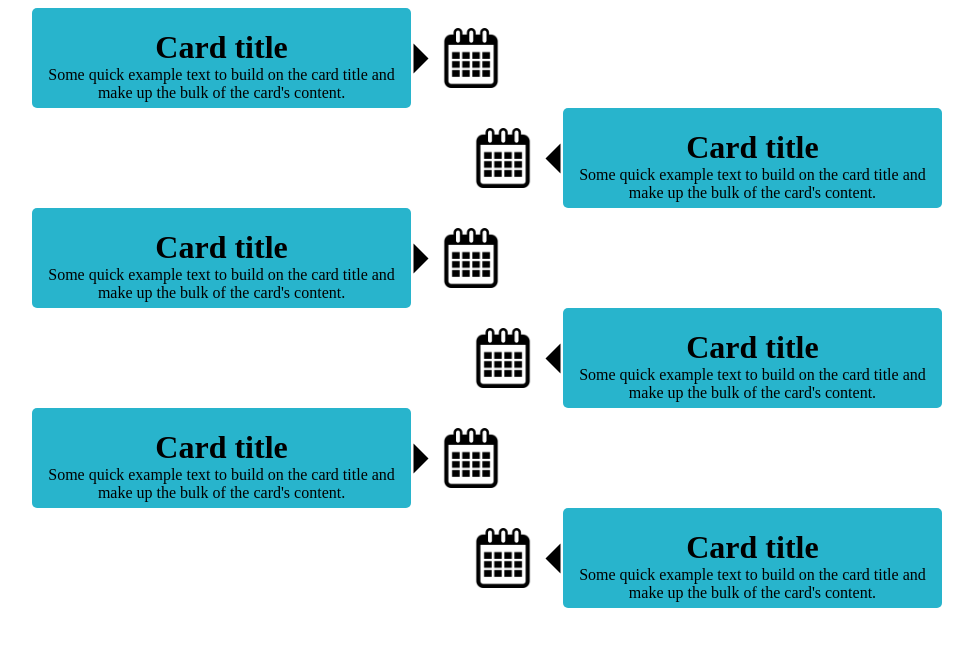
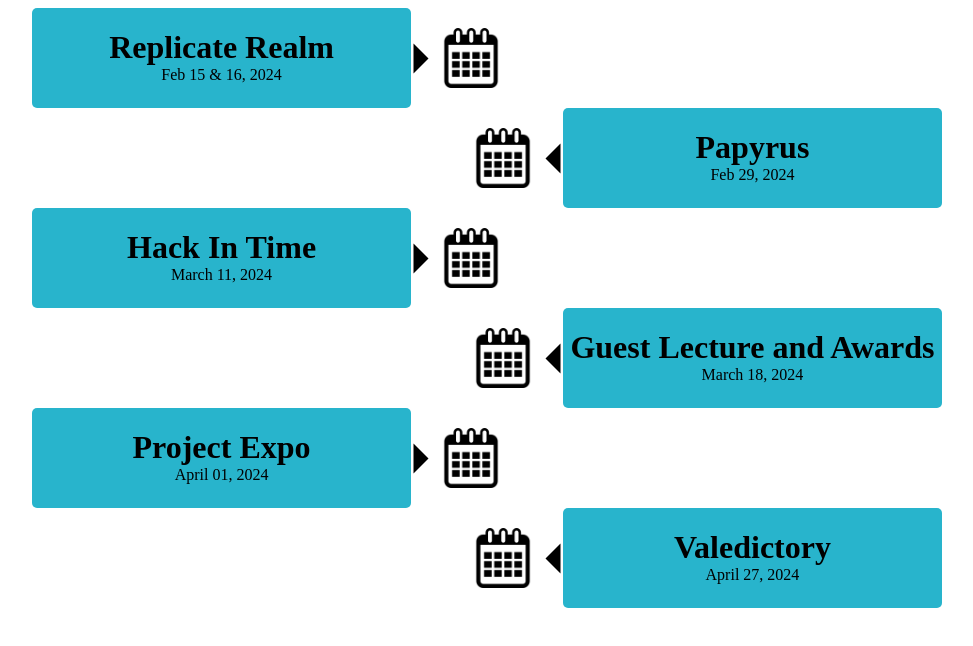
Before and after one commit to Barath3012/PixelPioneer_ReplicateRealm, a plain HTML site: page UpcomingEvents.html in a window 1280 px wide. Shown: the whole page, without its empty margins (153-1126 px from the left). Drawn offline with Linux system fonts and the light colour scheme.

Commit message:
Update UpcomingEvents.html

```diff
--- a/UpcomingEvents.html
+++ b/UpcomingEvents.html
@@ -5,8 +5,8 @@
         <div style="width: 14%;"></div>
         <div class="containerish">
                 <div class="middle">
-                  <h1 class="h1ig">Card title</h5>
-                  <p class="pig">Some quick example text to build on the card title and make up the bulk of the card's content.</p>
+                  <h1 class="h1ig">Replicate Realm</h5>
+                  <p class="pig">Feb 15 & 16, 2024</p>
                 </div>
 
         </div>
@@ -18,8 +18,8 @@
         <div class="triangle-right"></div>
         <div class="containerish">
             <div class="middle">
-              <h1 class="h1ig">Card title</h5>
-              <p class="pig">Some quick example text to build on the card title and make up the bulk of the card's content.</p>
+              <h1 class="h1ig">Papyrus</h5>
+              <p class="pig">Feb 29, 2024</p>
             </div>
 
         </div>
@@ -30,8 +30,8 @@
         <div style="width: 14%;"></div>
         <div class="containerish">
                 <div class="middle">
-                  <h1 class="h1ig">Card title</h5>
-                  <p class="pig">Some quick example text to build on the card title and make up the bulk of the card's content.</p>
+                  <h1 class="h1ig">Hack In Time</h5>
+                  <p class="pig">March 11, 2024</p>
                 </div>
 
         </div>
@@ -43,8 +43,8 @@
         <div class="triangle-right"></div>
         <div class="containerish">
             <div class="middle">
-              <h1 class="h1ig">Card title</h5>
-              <p class="pig">Some quick example text to build on the card title and make up the bulk of the card's content.</p>
+              <h1 class="h1ig">Guest Lecture and Awards</h5>
+              <p class="pig">March 18, 2024</p>
             </div>
 
         </div>
@@ -55,8 +55,8 @@
         <div style="width: 14%;"></div>
         <div class="containerish">
                 <div class="middle">
-                  <h1 class="h1ig">Card title</h5>
-                  <p class="pig">Some quick example text to build on the card title and make up the bulk of the card's content.</p>
+                  <h1 class="h1ig">Project Expo</h5>
+                  <p class="pig">April 01, 2024</p>
                 </div>
 
         </div>
@@ -68,8 +68,8 @@
         <div class="triangle-right"></div>
         <div class="containerish">
             <div class="middle">
-              <h1 class="h1ig">Card title</h5>
-              <p class="pig">Some quick example text to build on the card title and make up the bulk of the card's content.</p>
+              <h1 class="h1ig">Valedictory</h5>
+              <p class="pig">April 27, 2024</p>
             </div>
 
         </div>
```
